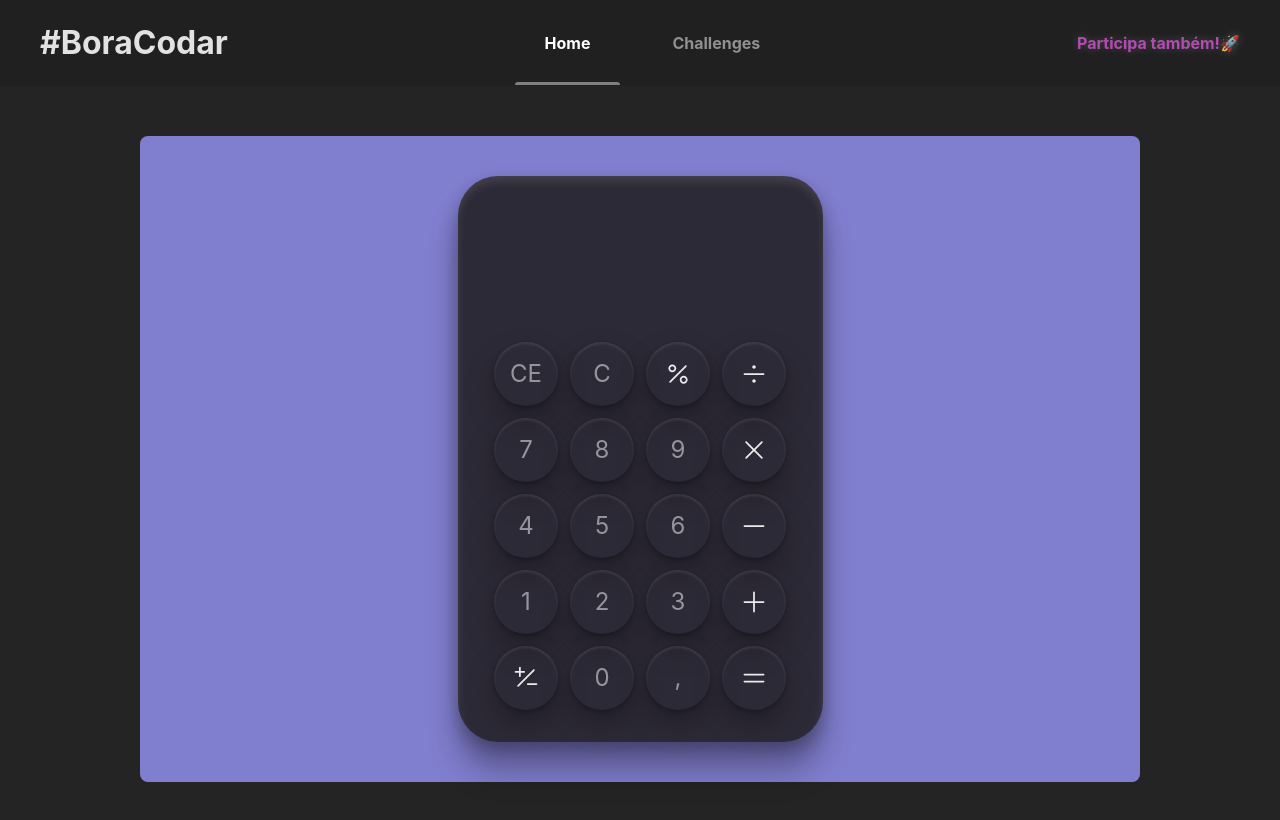
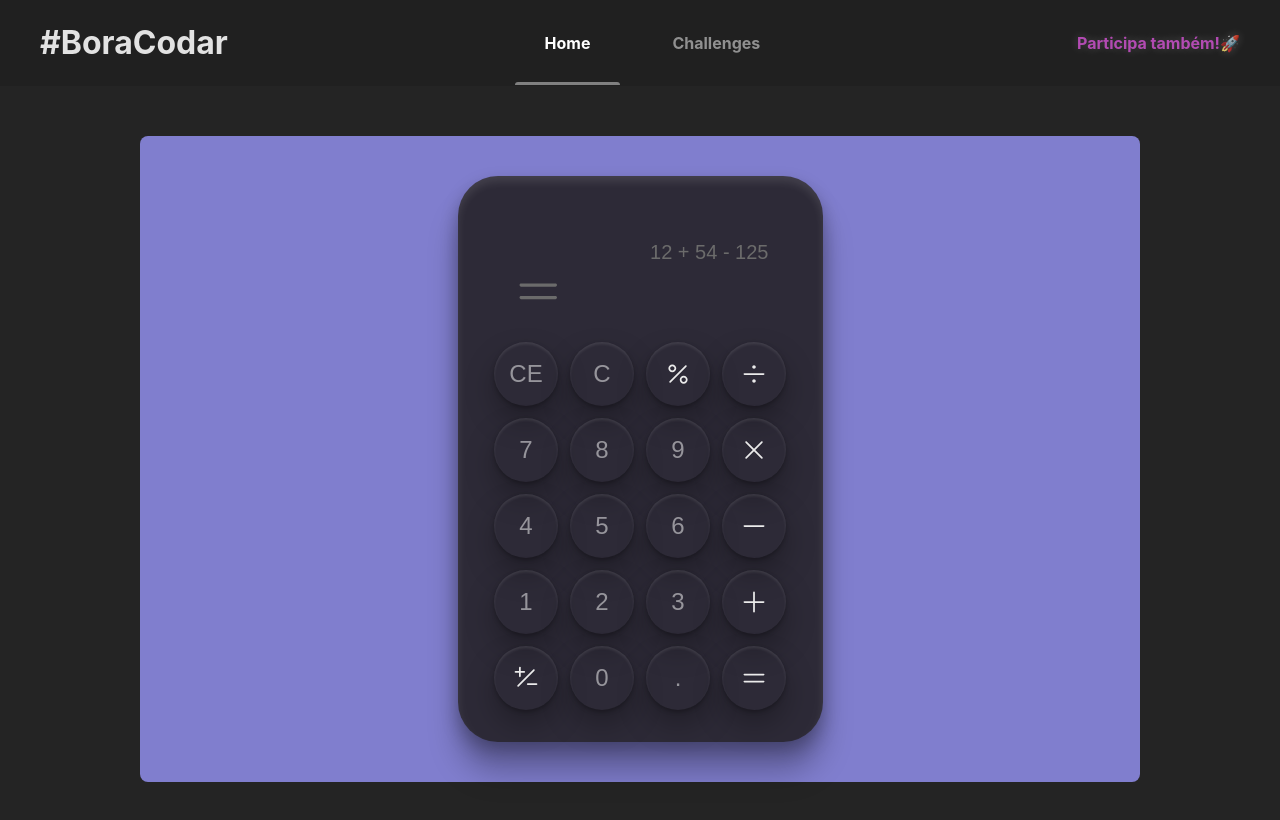
Before and after one commit to Artur906/bora-codar, a React (Vite) app: page /challenges/05 in a window 1280 px wide. Shown: the top 820 px of the page. Built offline with nearby package versions, Linux system fonts and the light colour scheme.

Commit message:
we can calculate things now

```diff
--- a/src/pages/CompletedChallenges/Challenge05/components/Button/index.jsx
+++ b/src/pages/CompletedChallenges/Challenge05/components/Button/index.jsx
@@ -3,7 +3,7 @@ import { StyledButton } from "./styled";
 export default function Button(props) {
   return (
     <StyledButton className="button" onClick={props.callback}>
-      {props.type == 'svg' ? <img src={props.value} /> : props.value}
+      {props.type == 'svg' ? <img src={props.path} /> : props.value}
     </StyledButton>
   )
 }
--- a/src/pages/CompletedChallenges/Challenge05/components/Button/styled.jsx
+++ b/src/pages/CompletedChallenges/Challenge05/components/Button/styled.jsx
@@ -8,6 +8,7 @@ export const StyledButton = styled.div`
   justify-content: center;
   align-items: center;
   font-size: 2.4rem;
+  font-family: 'Rubik', sans-serif;
 
   box-shadow: 0 2px 4px rgb(0, 0, 0, .27),
               inset 0px 2px 3px rgb(255, 255, 255, .10),
--- a/src/pages/CompletedChallenges/Challenge05/index.jsx
+++ b/src/pages/CompletedChallenges/Challenge05/index.jsx
@@ -1,19 +1,75 @@
+import { useState } from "react";
 import { Container } from "../../../common/styled";
 import Button from "./components/Button";
 import { keyData } from "./keyData";
 import { Calculator, Card, Keys, Screen } from "./styled";
+import equals from "./assets/result-equal.svg"
 
 export default function Challenge05() {
+  const [expression, setExpression] = useState('12 + 54 - 125')
+  const [result, setResult] = useState()
+
+  const actions = {
+    placeCharacter: (character, type) => {
+      setExpression(lastExpression => {
+        const splitedExpression = expression.trim()
+        const lastPosition = splitedExpression.length - 1
+
+        if (type !== 'number' && splitedExpression[lastPosition] !== character) {
+          return `${lastExpression} ${character} `
+        } else if (type === 'number') {
+          return lastExpression + character
+        }
+        return lastExpression
+      })
+    },
+    clear: () => {
+      setExpression('')
+      setResult()
+    },
+    clearEntry: () => {
+      setExpression(lastExpression => {
+        if (lastExpression[lastExpression.length - 1] === ' ') {
+          return lastExpression.slice(0, -2)
+        }
+        return lastExpression.slice(0, -1)
+      })
+    },
+    equals: () => {
+      setResult(() => {
+        try {
+          return eval(expression)
+        } catch (err) {
+          return 'ups..'
+        }
+      })
+    }
+  }
+
   return (
     <Container>
       <Card>
         <Calculator>
           <Screen>
-
+            <div className="expression">{expression}</div>
+            <div className="result">
+              <img src={equals} alt="equals" />
+              <span>
+                {result}
+              </span>
+            </div>
           </Screen>
           <Keys className="buttons">
             {keyData.map((data, index) => {
-              return <Button key={data.value + index} value={data.value} type={data.type} />
+              return (
+                <Button
+                  key={data.value ?? data.path + index}
+                  path={data.path}
+                  value={data.value}
+                  type={data.type}
+                  callback={() => actions[data.action](data.value, data.type)}
+                />
+              )
             })}
           </Keys>
         </Calculator>
--- a/src/pages/CompletedChallenges/Challenge05/keyData.js
+++ b/src/pages/CompletedChallenges/Challenge05/keyData.js
@@ -9,88 +9,104 @@ import equals from './assets/equals.svg'
 export const keyData = [
   {
     value: 'CE',
-    action: 'clear everithing',
+    action: 'clearEntry',
   },
   {
     value: 'C',
     action: 'clear'
   },
   {
-    value: percent,
-    action: 'percent',
+    value: '%',
+    path: percent,
+    action: 'placeCharacter',
     type: 'svg'
   },
   {
-    value: divide,
-    action: 'divide',
+    value: '/',
+    path: divide,
+    action: 'placeCharacter',
     type: 'svg'
   },
   {
     value: 7,
+    action: 'placeCharacter',
     type: 'number'
   },
   {
     value: 8,
+    action: 'placeCharacter',
     type: 'number'
   },
   {
     value: 9,
+    action: 'placeCharacter',
     type: 'number'
   },
   {
-    value: X,
-    action: 'multiply',
+    value: '*',
+    path: X,
+    action: 'placeCharacter',
     type: 'svg'
   },
   {
     value: 4,
+    action: 'placeCharacter',
     type: 'number'
   },
   {
     value: 5,
+    action: 'placeCharacter',
     type: 'number'
   },
   {
     value: 6,
+    action: 'placeCharacter',
     type: 'number'
   },
   {
-    value: minus,
-    action: 'minus',
+    value: '-',
+    path: minus,
+    action: 'placeCharacter',
     type: 'svg'
   },
   {
     value: 1,
+    action: 'placeCharacter',
     type: 'number'
   },
   {
     value: 2,
+    action: 'placeCharacter',
     type: 'number'
   },
   {
     value: 3,
+    action: 'placeCharacter',
     type: 'number'
   },
   {
-    value: plus,
-    action: 'plus',
+    value: '+',
+    path: plus,
+    action: 'placeCharacter',
     type: 'svg'
   },
   {
-    value: plusMinus,
-    action: 'plusMinus',
+    path: plusMinus,
+    action: 'invertSignal',
     type: 'svg'
   },
   {
     value: 0,
+    action: 'placeCharacter',
     type: 'number'
   },
   {
-    value: ',',
-    type: 'character'
+    value: '.',
+    action: 'placeCharacter',
+    type: 'number'
   },
   {
-    value: equals,
+    path: equals,
     action: 'equals',
     type: 'svg'
   },
--- a/src/pages/CompletedChallenges/Challenge05/styled.jsx
+++ b/src/pages/CompletedChallenges/Challenge05/styled.jsx
@@ -1,13 +1,19 @@
 import styled from "styled-components";
 
 export const Card = styled.div`
+  @import url('https://fonts.googleapis.com/css2?family=Rubik&display=swap');
+
   height: max-content;
   width: 100%;
+  padding: 4rem 0;
+  border-radius: .8rem;
   background: #807ECE;
-  padding: 4rem 0;
+
   display: flex;
   justify-content: center;
-  border-radius: .8rem;
+
+  font-family: 'Rubik', sans-serif;
+
 `
 
 export const Calculator = styled.div`
@@ -16,6 +22,7 @@ export const Calculator = styled.div`
   background: #2D2A37;
   border-radius: 4rem;
   padding: 3.2rem;
+  padding-top: 5.3rem;
 
   box-shadow: 0 8px 17px rgb(0, 0, 0, .27),
               inset 0px 6px 8px rgb(255, 255, 255, .10),
@@ -23,13 +30,34 @@ export const Calculator = styled.div`
 
   display: flex;
   flex-direction: column;
+  justify-content: end;
   row-gap: 2.6rem;
 `
 
 export const Screen = styled.div`
   display: flex;
   flex-direction: column;
-  flex: 1;
+  text-align: right;
+  padding: 0 2.2rem;
+
+  .expression {
+    font-size: 2rem;
+    line-height: 2.8rem;
+    color: #6B6B6B;
+  }
+
+  .result {
+    height: 5rem;
+    font-size: 3.6rem;
+    line-height: 5rem;
+    display: flex;
+    justify-content: space-between;
+
+    span {
+      flex: 1;
+      text-overflow: clip;
+    }
+  }
 `
 
 export const Keys = styled.div`
@@ -38,6 +66,4 @@ export const Keys = styled.div`
   align-items: center;
   gap: 1.2rem;
   justify-content: center;
-
-
 `
```
Also changed, not shown: src/pages/CompletedChallenges/Challenge05/assets/result-equal.svg (added).
